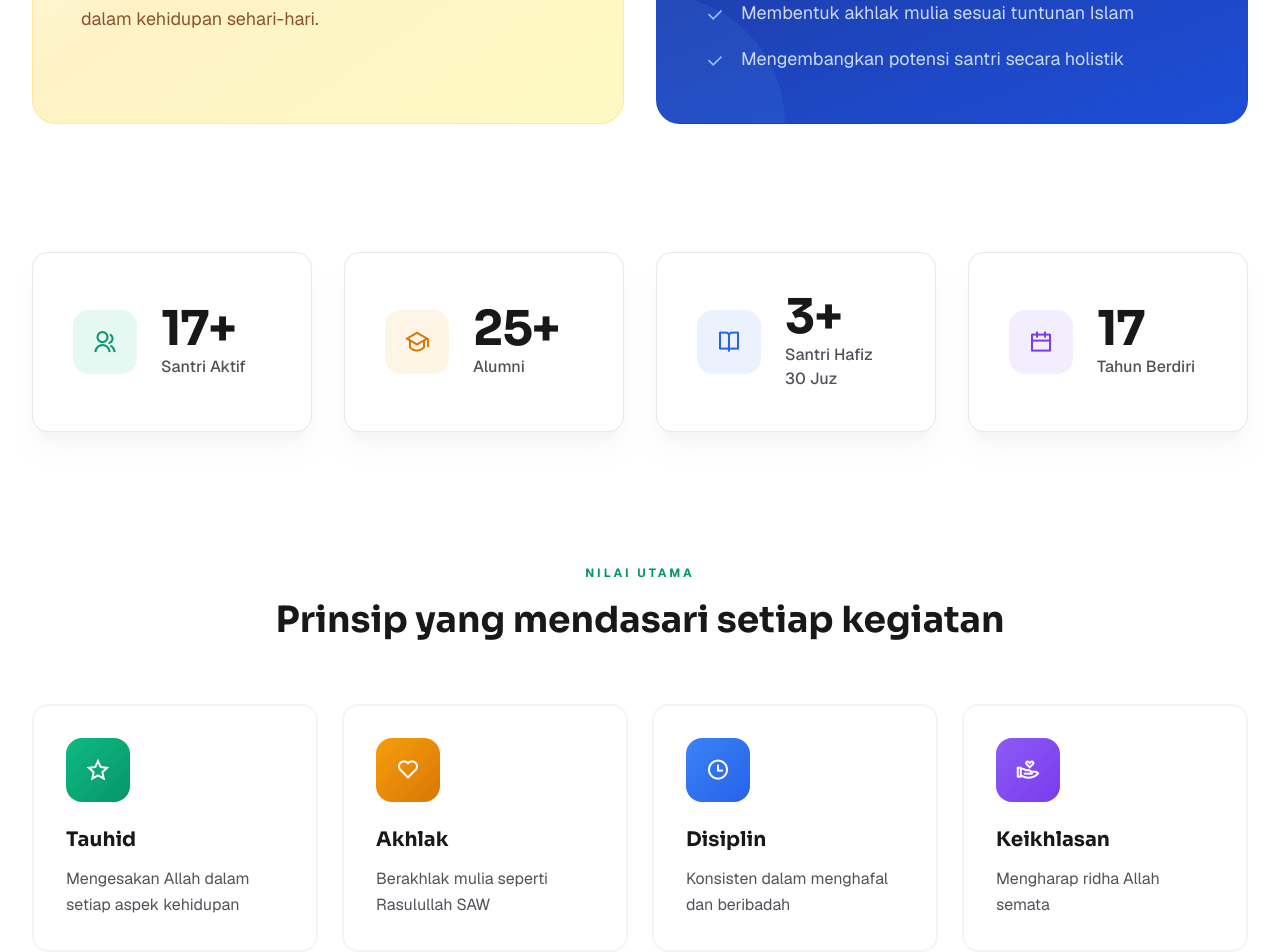
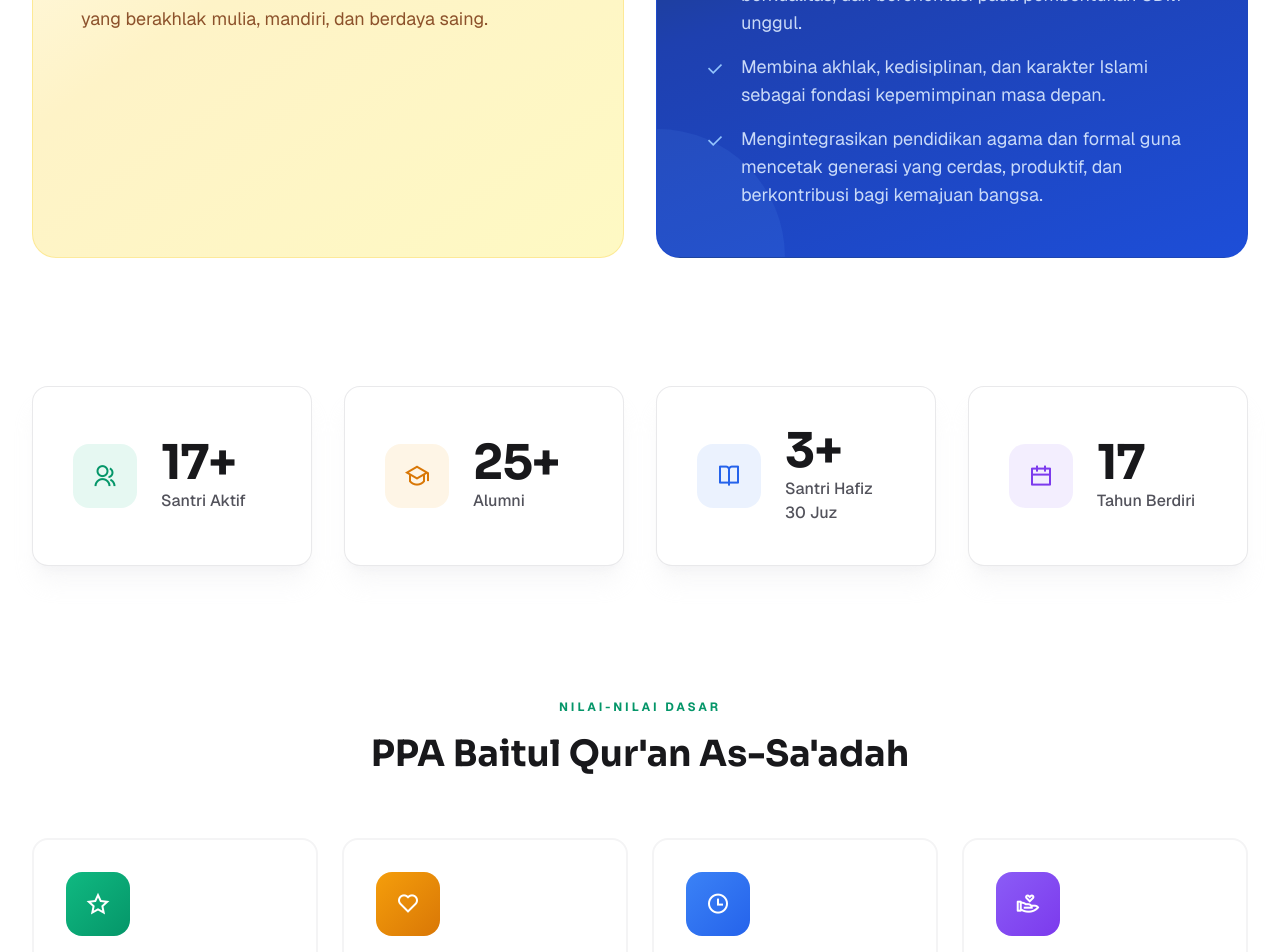
Before and after one commit to alfatpololo/pondok-assaadah-website, a Next.js app: page / in a window 1280 px wide. Shown: the part 2420-3372 px from the top of the page. Built offline with nearby package versions, Linux system fonts and the light colour scheme; no server answers; some icons are missing.

Commit message:
checkpoint kesekian

```diff
--- a/components/About.tsx
+++ b/components/About.tsx
@@ -11,10 +11,26 @@ export default function About() {
     { gradient: 'from-violet-500 to-violet-600', border: 'hover:border-violet-200', shadow: 'hover:shadow-violet-100/50' },
   ];
   const values = [
-    { icon: 'ri-star-line', title: 'Tauhid', desc: 'Mengesakan Allah dalam setiap aspek kehidupan' },
-    { icon: 'ri-heart-line', title: 'Akhlak', desc: 'Berakhlak mulia seperti Rasulullah SAW' },
-    { icon: 'ri-time-line', title: 'Disiplin', desc: 'Konsisten dalam menghafal dan beribadah' },
-    { icon: 'ri-hand-heart-line', title: 'Keikhlasan', desc: 'Mengharap ridha Allah semata' },
+    {
+      icon: 'ri-star-line',
+      title: 'Tauhid',
+      desc: 'Meneguhkan keesaan Allah SWT sebagai landasan utama dalam berpikir, bersikap, dan bertindak. Tauhid menjadi fondasi seluruh proses pendidikan, membentuk pribadi yang lurus aqidahnya, kokoh keyakinannya, dan menjadikan setiap aktivitas sebagai bentuk ibadah kepada Allah SWT.',
+    },
+    {
+      icon: 'ri-heart-line',
+      title: 'Akhlak',
+      desc: 'Meneladani akhlak Rasulullah SAW sebagai standar perilaku dan karakter. Santri dibina untuk memiliki kelembutan hati, kejujuran, tanggung jawab, adab terhadap guru dan orang tua, serta kepedulian sosial yang tinggi sebagai cerminan nilai Islam yang rahmatan lil \'alamin.',
+    },
+    {
+      icon: 'ri-time-line',
+      title: 'Disiplin',
+      desc: 'Membangun konsistensi dalam menghafal Al-Qur\'an, beribadah, dan menjalani amanah keseharian. Disiplin bukan sekadar kepatuhan pada aturan, tetapi pembentukan karakter tangguh yang teratur, fokus, dan bertanggung jawab dalam mencapai target hafalan dan prestasi.',
+    },
+    {
+      icon: 'ri-hand-heart-line',
+      title: 'Keikhlasan',
+      desc: 'Menanamkan niat yang lurus dalam setiap amal, semata-mata mengharap ridha Allah SWT. Keikhlasan menjadi ruh perjuangan, menjaga hati dari riya dan pamrih, serta menumbuhkan ketenangan dan keberkahan dalam setiap proses pendidikan.',
+    },
   ];
 
   return (
@@ -89,7 +105,7 @@ export default function About() {
                 </div>
                 <h4 className="font-display text-2xl font-bold text-amber-900 mb-4">Visi</h4>
                 <p className="text-amber-900/85 text-lg leading-relaxed">
-                  Menjadi lembaga tahfidz terdepan yang mencetak generasi Qur&apos;ani yang hafal, faham, dan mengamalkan Al-Qur&apos;an dalam kehidupan sehari-hari.
+                  Menjadi lembaga tahfizh Al-Qur&apos;an yang amanah dan berkelanjutan dalam membina generasi yatim dan dhuafa yang berakhlak mulia, mandiri, dan berdaya saing.
                 </p>
               </div>
             </div>
@@ -104,7 +120,11 @@ export default function About() {
                 </div>
                 <h4 className="font-display text-2xl font-bold text-blue-50 mb-6">Misi</h4>
                 <ul className="space-y-4">
-                  {['Menghafal Al-Qur\'an 30 juz dengan tartil', 'Membentuk akhlak mulia sesuai tuntunan Islam', 'Mengembangkan potensi santri secara holistik'].map((item, i) => (
+                  {[
+                    'Menyelenggarakan pendidikan tahfizh yang terstruktur, berkualitas, dan berorientasi pada pembentukan SDM unggul.',
+                    'Membina akhlak, kedisiplinan, dan karakter Islami sebagai fondasi kepemimpinan masa depan.',
+                    'Mengintegrasikan pendidikan agama dan formal guna mencetak generasi yang cerdas, produktif, dan berkontribusi bagi kemajuan bangsa.',
+                  ].map((item, i) => (
                     <li key={i} className="flex items-start gap-4 text-blue-100/90">
                       <i className="ri-check-line text-blue-300 text-xl flex-shrink-0 mt-0.5" />
                       <span className="text-lg">{item}</span>
@@ -118,12 +138,12 @@ export default function About() {
           {/* Stats */}
           <StatsCounter />
 
-          {/* Values - horizontal cards */}
+          {/* Nilai-Nilai Dasar */}
           <div className="mt-24 lg:mt-32">
             <div className="text-center mb-16">
-              <span className="text-emerald-600 font-bold text-xs uppercase tracking-[0.25em]">Nilai Utama</span>
+              <span className="text-emerald-600 font-bold text-xs uppercase tracking-[0.25em]">Nilai-Nilai Dasar</span>
               <h3 className="font-display text-3xl lg:text-4xl font-bold text-zinc-900 mt-4">
-                Prinsip yang mendasari setiap kegiatan
+                PPA Baitul Qur&apos;an As-Sa&apos;adah
               </h3>
             </div>
             <div className="grid sm:grid-cols-2 lg:grid-cols-4 gap-6">
@@ -138,7 +158,7 @@ export default function About() {
                       <i className={`${item.icon} text-white text-2xl`} />
                     </div>
                     <h4 className="font-display text-xl font-bold text-zinc-900 mb-3">{item.title}</h4>
-                    <p className="text-zinc-600 leading-relaxed">{item.desc}</p>
+                    <p className="text-zinc-600 leading-relaxed text-sm">{item.desc}</p>
                   </div>
                 );
               })}
```
